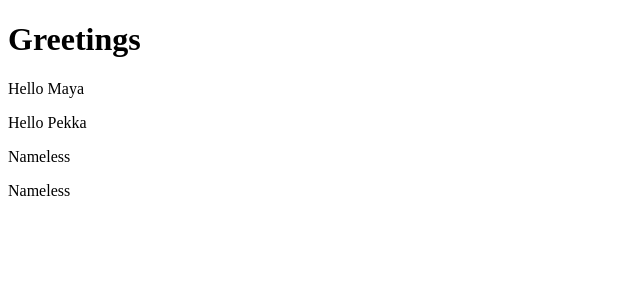
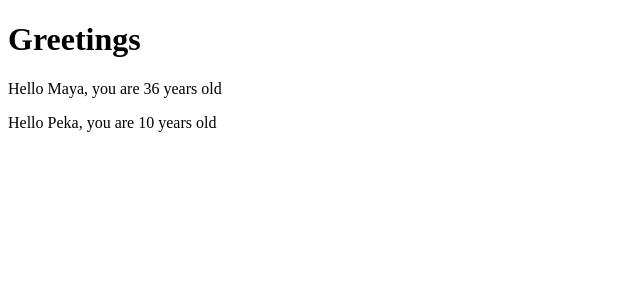
Before and after one commit to grMLEqomlkkU5Eeinz4brIrOVCUCkJuN/fullstack-open, a React (Vite) app in the folder part1/part1/: page / in a window 1280 px wide. Shown: the top 300 px of the page, without its empty margins (0-640 px from the left). Built offline with nearby package versions, Linux system fonts and the light colour scheme.

Commit message:
feat: trying to pass props through via variables

```diff
--- a/part1/part1/src/App.jsx
+++ b/part1/part1/src/App.jsx
@@ -1,21 +1,22 @@
 const Hello = (props) => {
 
-	if (!props.name) return <div><p>Nameless</p></div>
+	if (!props.name || !props.age) return <div><p>Nameless</p></div>
 	return (
 		<div>
-			<p>Hello {props.name}</p>
+			<p>Hello {props.name}, you are {props.age} years old</p>
 		</div>
 	)
 }
 
 const App = () => {
+	const nimi = "Peka";
+	const ika = 10;
+
 	return (
 		<div>
 			<h1>Greetings</h1>
-			<Hello name="Maya"/>
-			<Hello name="Pekka"/>
-			<Hello name=""/>
-			<Hello />
+			<Hello name="Maya" age={26 + 10}/>
+			<Hello name={nimi} age={ika}/>
 		</div>
 	)
 }
```
